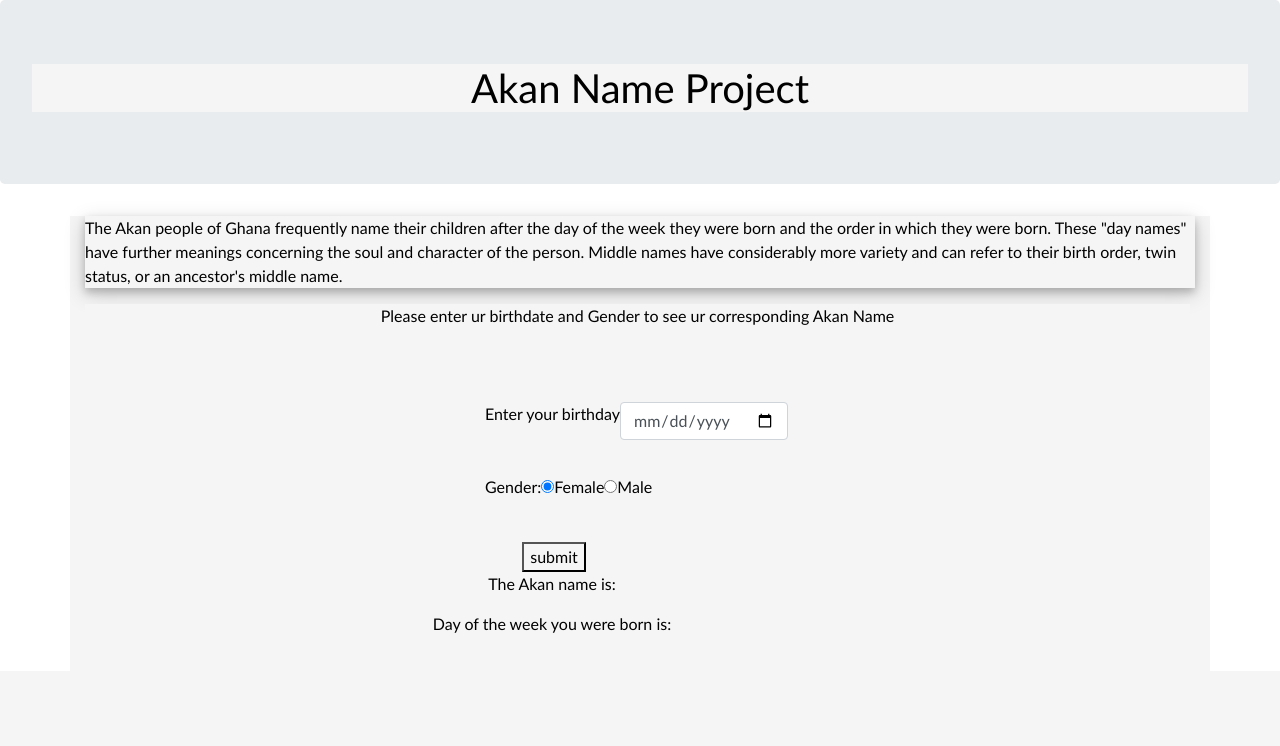
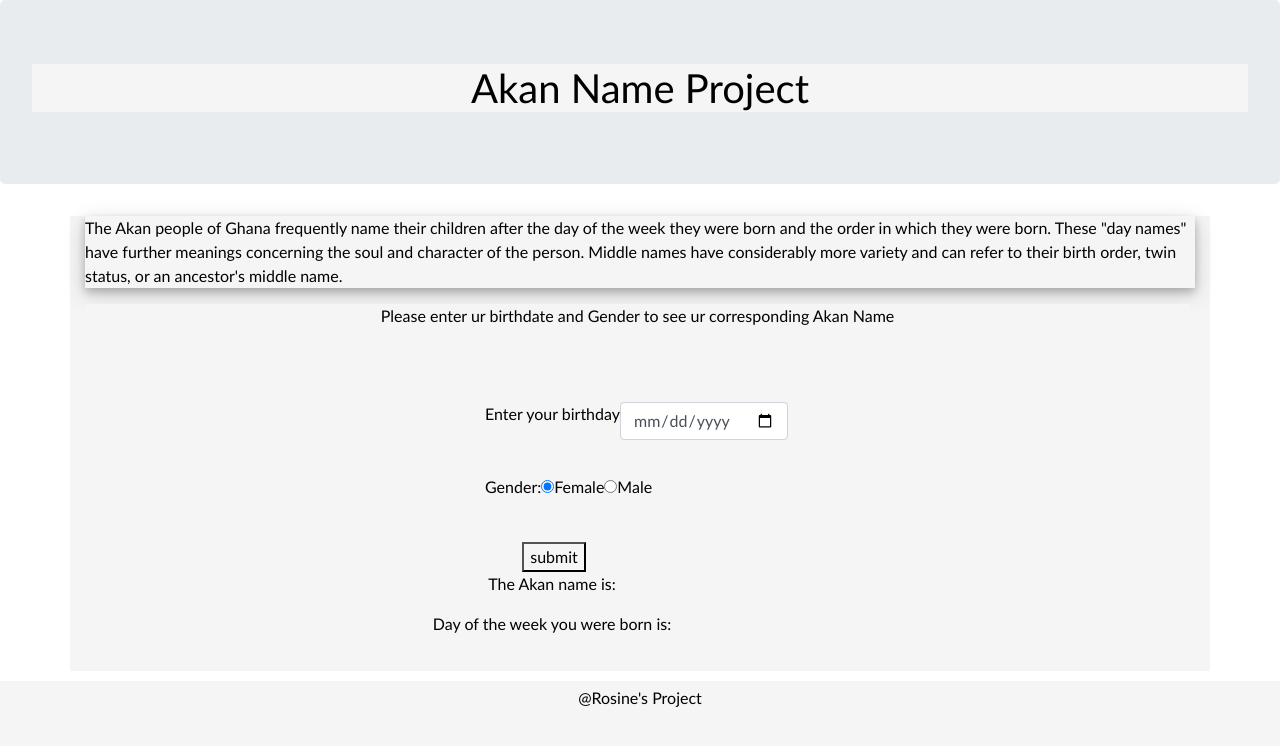
Before and after one commit to tacha1/Akan, a plain HTML site: page index.html in a window 1280 px wide. Drawn offline with nearby package versions, Linux system fonts and the light colour scheme.

Commit message:
adding footer to html

```diff
--- a/index.html
+++ b/index.html
@@ -50,5 +50,5 @@
         </div>
     </div>
 </body>
-
+<footer>@Rosine's Project</footer>
 </html>
```
